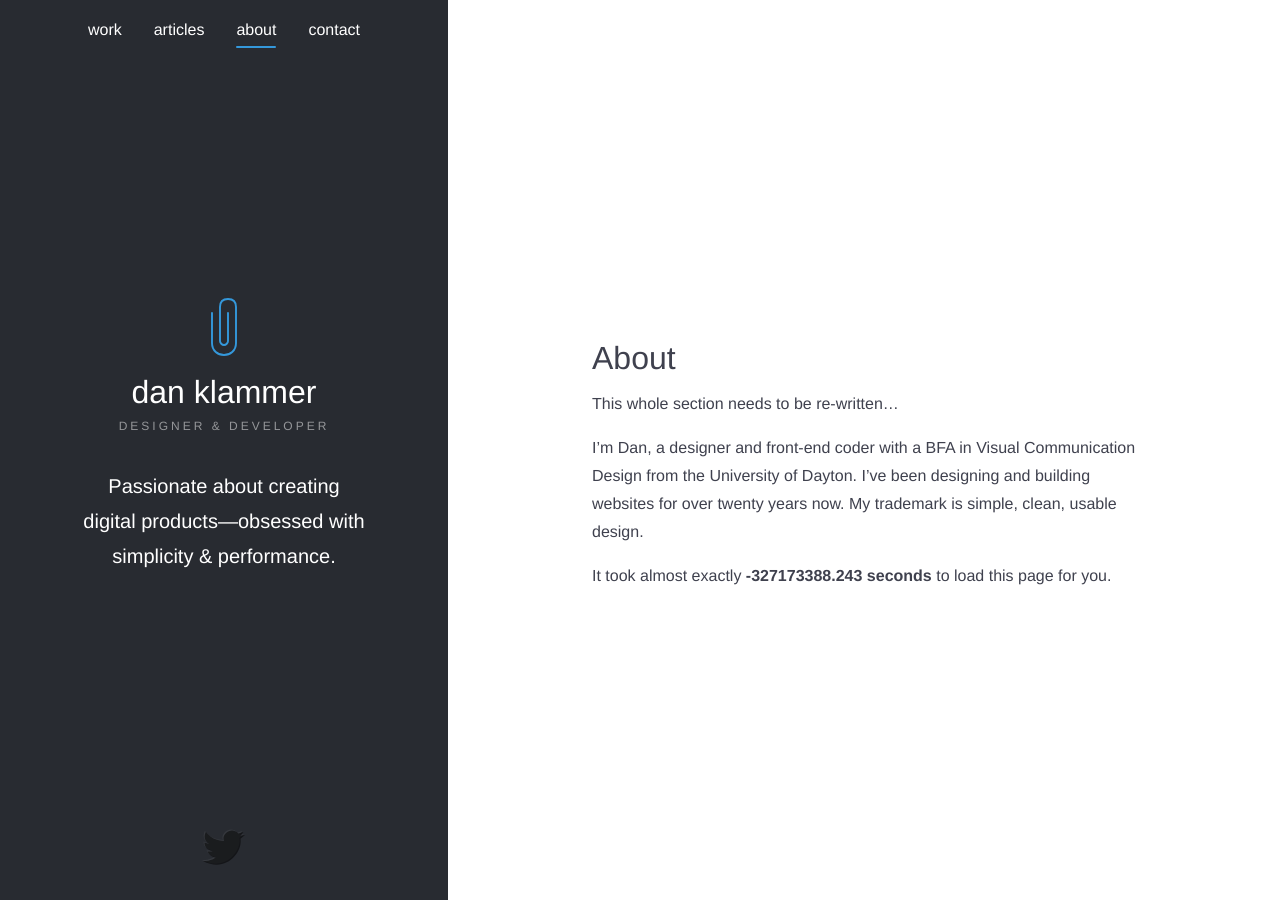
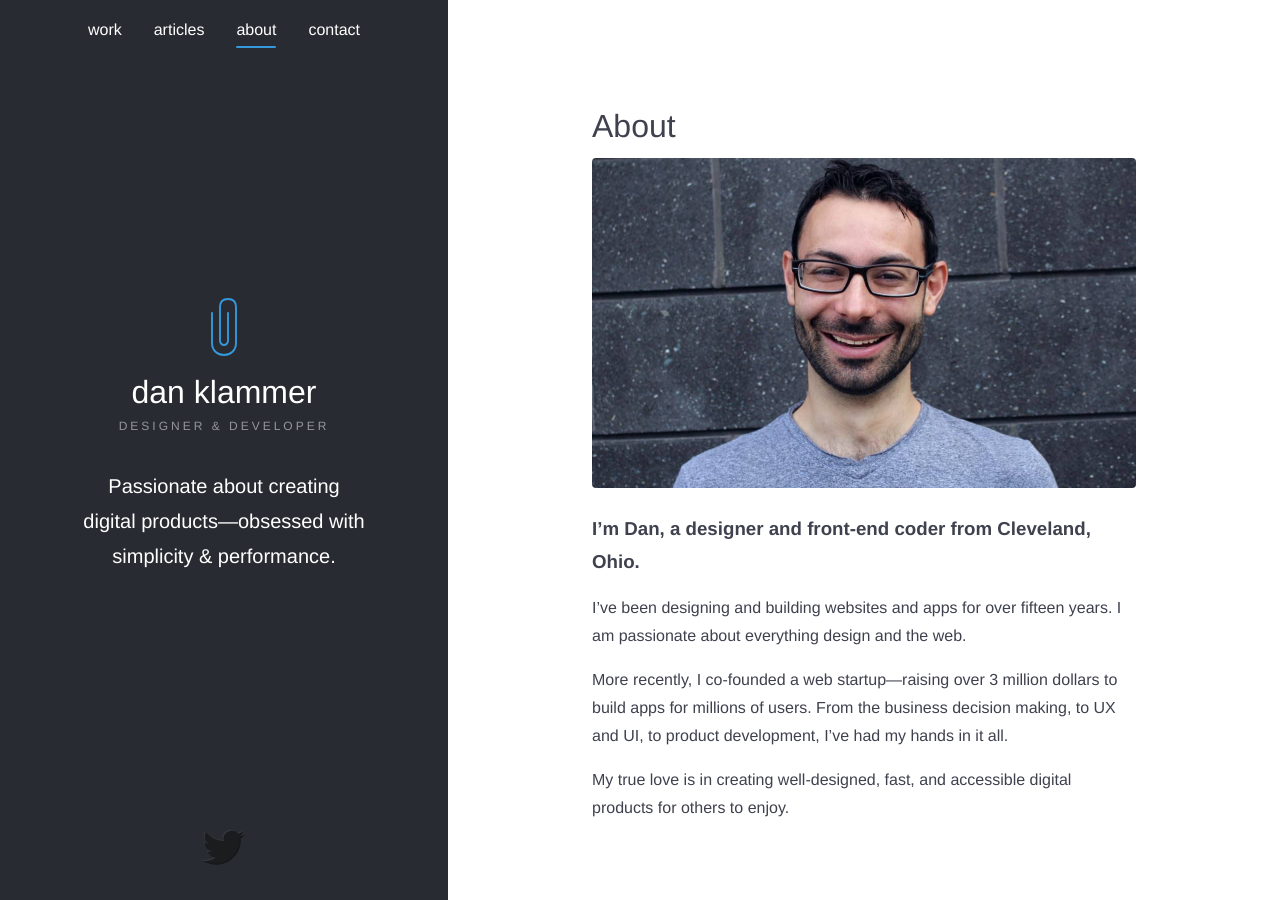
Before and after one commit to danklammer/danklammer.github.io, a Jekyll site: the page built from about.md, in a window 1280 px wide. Built offline with Jekyll 4.4.1, drawn with Linux system fonts in a browser that asks for light colours.

Commit message:
More final About page and mug shot

```diff
--- a/about.md
+++ b/about.md
@@ -4,12 +4,12 @@ title: About
 permalink: /about/
 ---
 
-This whole section needs to be re-written...
+![This is me!](/img/about/dan-klammer.jpg)
 
-I'm Dan, a designer and front-end coder with a BFA in Visual Communication Design from the University of Dayton. I've been designing and building websites for over twenty years now. My trademark is simple, clean, usable design.
+### **I'm Dan, a designer and front-end coder from Cleveland, Ohio.**
 
+I’ve been designing and building websites and apps for over fifteen years. I am passionate about everything design and the web.
 
-It took almost exactly **{% include loadtime.html %} seconds** to load this page for you.
+More recently, I co-founded a web startup&mdash;raising over 3 million dollars to build apps for millions of users. From the business decision making, to UX and UI, to product development, I've had my hands in it all.
 
-
-{% include loadtime.js %}
+My true love is in creating well-designed, fast, and accessible digital products for others to enjoy.
```
Also changed, not shown: img/about/dan-klammer.jpg (added).
